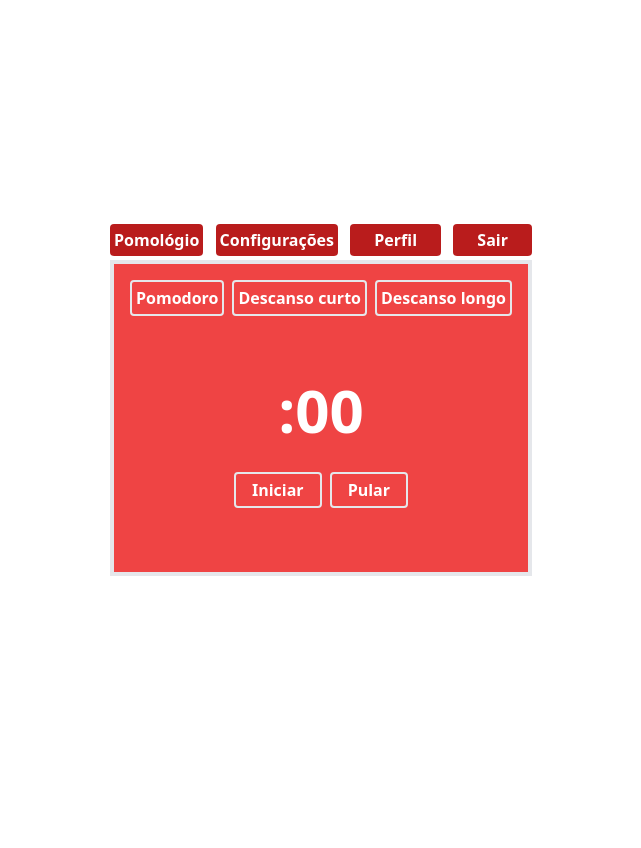
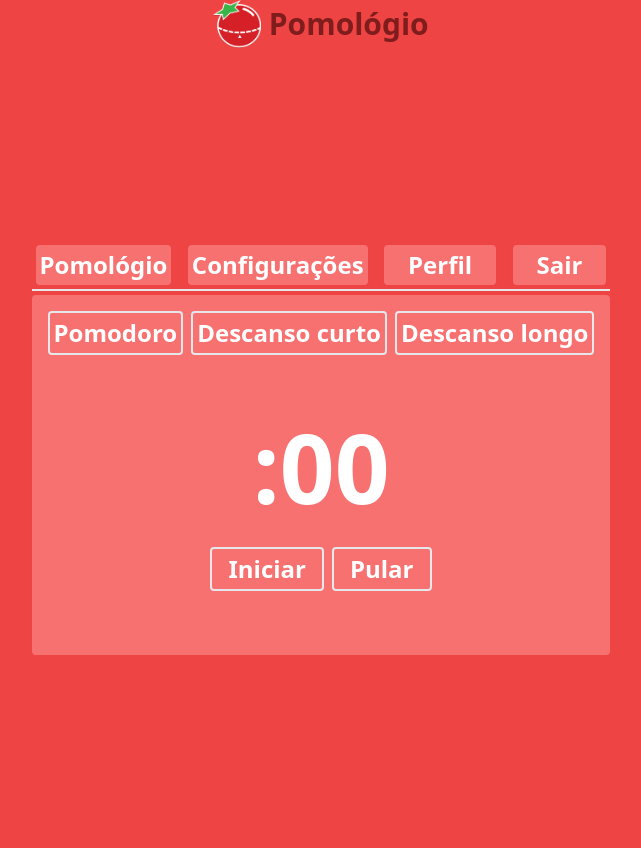
Before and after one commit to vicvictor86/site-pomodoro, a Django app: page / in a window 1280 px wide. Shown: the whole page, without its empty margins (319-960 px from the left). Before the commit the page ends 576 px from the top, so only its background shows below. Run offline with Django 4.2, Linux system fonts and the light colour scheme; the visitor is signed in with stand-in values (Sample User, id 1); data that the repository does not hold is empty.

Commit message:
Melhora do front end na tela do relógio

```diff
--- a/sitepomodoro/settings/base.py
+++ b/sitepomodoro/settings/base.py
@@ -32,7 +32,7 @@ ALLOWED_HOSTS = ['*']
 
 INSTALLED_APPS = [
     'clock',
-    #'livereload',
+    'livereload',
     'django.contrib.admin',
     'django.contrib.auth',
     'django.contrib.contenttypes',
@@ -50,7 +50,7 @@ MIDDLEWARE = [
     'django.contrib.auth.middleware.AuthenticationMiddleware',
     'django.contrib.messages.middleware.MessageMiddleware',
     'django.middleware.clickjacking.XFrameOptionsMiddleware',
-    #'livereload.middleware.LiveReloadScript'
+    'livereload.middleware.LiveReloadScript'
 ]
 
 ROOT_URLCONF = 'sitepomodoro.urls'
--- a/templates/base.html
+++ b/templates/base.html
@@ -8,7 +8,7 @@
     <link rel="stylesheet" type="text/css" href="https://unpkg.com/tailwindcss@2.2.19/dist/tailwind.min.css">
     <title>Relógio Pomodoro</title>
 </head>
-<body>
+<body id="body" class="bg-red-500">
     {% block content %} {% endblock %}
 </body>
 </html>
--- a/templates/index.html
+++ b/templates/index.html
@@ -10,15 +10,20 @@
 
 <script src="{% static 'js/index.js' %}"></script>
 
-<div class="flex justify-center items-center h-screen w-screen">
+<div class="flex justify-center items-center ">
+    <img class="h-12 mr-2" src="{% static 'images/icon.png' %}" alt="Icone do site">
+    <a id="site-name" href="{% url 'index' %}" class="text-3xl font-bold text-red-900">Pomológio</a>
+</div>
+
+<div class="flex justify-center items-center h-screen w-screen text-2xl">
     <div class="items-start block">
-        <div id="buttons-menu" class="mb-1 flex justify-between">
-            <a href="{% url 'index' %}" class="bg-red-700 text-white font-bold rounded p-1">Pomológio</a>
-            <button onclick="showConfig(); " class="bg-red-700 text-white font-bold rounded p-1">Configurações</button>
-            <a href="{% url 'perfil'%}" class="bg-red-700 text-white font-bold rounded py-1 px-6">Perfil</a>
-            <a href="{% url 'logout'%}" class="bg-red-700 text-white font-bold rounded py-1 px-6">Sair</a>
+        <div id="buttons-menu" class="mb-1 flex justify-between border-b-2 p-1">
+            <a href="{% url 'index' %}" class="bg-red-400 text-white font-bold rounded p-1">Pomológio</a>
+            <button onclick="showConfig(); " class="bg-red-400 text-white font-bold rounded p-1">Configurações</button>
+            <a href="{% url 'perfil'%}" class="bg-red-400 text-white font-bold rounded py-1 px-6">Perfil</a>
+            <a href="{% url 'logout'%}" class="bg-red-400 text-white font-bold rounded py-1 px-6">Sair</a>
         </div>
-        <div id="buttons-pomodoro" class="border-4 px-4 pb-16 pt-4 bg-red-500">
+        <div id="buttons-pomodoro" class="px-4 pb-16 pt-4 bg-red-400 rounded">
             <div class="flex items-start">
                 <button onclick="pomodoroFunc()"
                     class="border-2 mr-2 text-white font-bold rounded p-1">Pomodoro</button>
@@ -28,9 +33,9 @@
                     longo</button>
             </div>
             <div class="flex justify-center items-center">
-                <span id="clock-minutes" class="mt-16 text-6xl text-white font-bold">{{user.config_perfil.time_pomodoro}}</span>
-                <span class="mt-16 text-6xl text-white font-bold">:</span>
-                <span id="clock-seconds" class="mt-16 text-6xl text-white font-bold">00</span>
+                <span id="clock-minutes" class="mt-16 text-8xl text-white font-bold">{{user.config_perfil.time_pomodoro}}</span>
+                <span class="mt-16 text-8xl text-white font-bold">:</span>
+                <span id="clock-seconds" class="mt-16 text-8xl text-white font-bold">00</span>
             </div>
             <div class="flex justify-center items center">
                 <button id="start-button" onclick="disableButton(); startCouting(); enableButton();"
@@ -226,25 +231,43 @@
         document.getElementById('start-button').disabled = false;
     }
 
+    var actualColorButtonMenu = "bg-red-400";
+    function changeButtonsMenuColor(newColor){
+        var buttonsMenu = document.getElementById("buttons-menu").children;
+        for(var i = 0; i < buttonsMenu.length; i++){
+            buttonsMenu[i].className = buttonsMenu[i].className.replace(actualColorButtonMenu, newColor);
+        }
+        actualColorButtonMenu = newColor;
+    }
+
     function pomodoroFunc() {
         isTiking = false;
         activeType = pomodoro
         defineTime();
-        document.getElementById("buttons-pomodoro").className = "border-4 px-4 pb-16 pt-4 bg-red-500";
+        document.getElementById("buttons-pomodoro").className = "px-4 pb-16 pt-4 bg-red-400 rounded";
+        document.getElementById("body").className = "bg-red-500";
+        document.getElementById("site-name").className ="text-3xl font-bold text-red-900";
+        changeButtonsMenuColor("bg-red-400");
     }
 
     function shortBreakFunc() {
         isTiking = false;
         activeType = shortBreak
         defineTime();
-        document.getElementById("buttons-pomodoro").className = "border-4 px-4 pb-16 pt-4 bg-blue-500";
+        document.getElementById("buttons-pomodoro").className = "px-4 pb-16 pt-4 bg-blue-500";
+        document.getElementById("body").className = "bg-blue-600";
+        document.getElementById("site-name").className ="text-3xl font-bold text-blue-800";
+        changeButtonsMenuColor("bg-blue-500");
     }
 
     function longBreakFunc() {
         isTiking = false;
         activeType = longBreak
         defineTime();
-        document.getElementById("buttons-pomodoro").className = "border-4 px-4 pb-16 pt-4 bg-blue-800";
+        document.getElementById("buttons-pomodoro").className = "px-4 pb-16 pt-4 bg-blue-800";
+        document.getElementById("body").className = "bg-blue-900";
+        document.getElementById("site-name").className ="text-3xl font-bold text-blue-800";
+        changeButtonsMenuColor("bg-blue-800");
     }
 
     function showConfig() {
```
